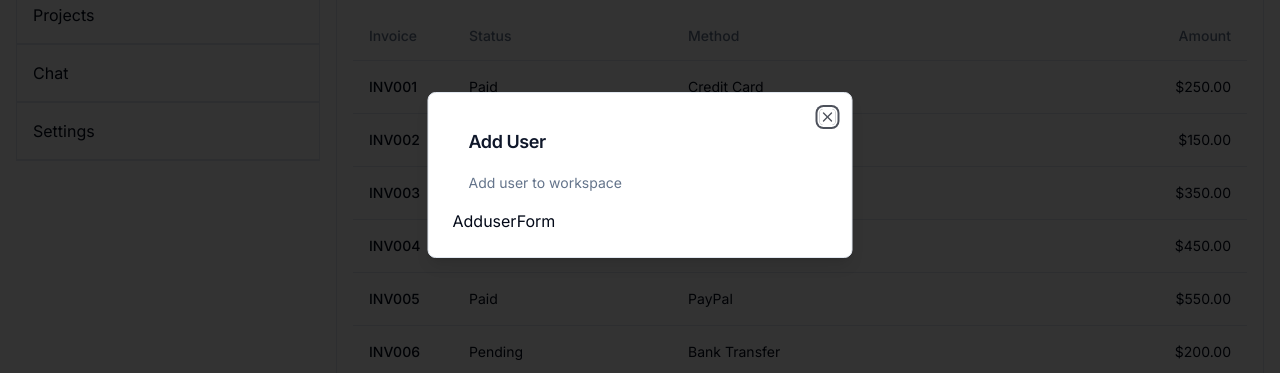
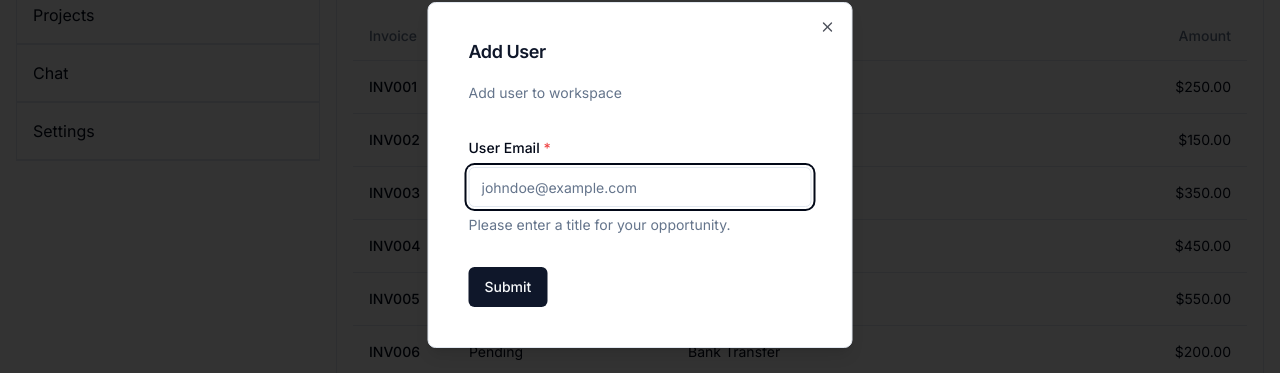
Before and after one commit to thtauhid/virtual-volunteer-network, a Next.js app: page /organization/workspaces/1/members in a window 1280 px wide. Both pictures are taken after a click on the button "Add User". Shown: the part 225-598 px from the top of the page. Built offline with nearby package versions, Linux system fonts and the light colour scheme; no server answers.

Commit message:
Invite user to workspace

```diff
--- /dev/null
+++ b/src/app/api/organization/workspaces/members/route.ts
@@ -0,0 +1,41 @@
+import prisma from "@/lib/prisma";
+
+export async function POST(request: Request) {
+  const req = await request.json();
+  console.log(req);
+  //   const result = await prisma.workspace.create({
+  //     data: {
+  //       name: req.name,
+  //       details: req.details,
+  //       ownerId: userId!,
+  //     },
+  //   });
+
+  let user = await prisma.user.findFirst({
+    where: {
+      email: req.email,
+    },
+  });
+
+  if (!user) {
+    user = await prisma.user.create({
+      data: {
+        email: req.email,
+        user_type: "volunteer",
+      },
+    });
+  }
+
+  console.log(user);
+
+  const result = await prisma.workspaceUserInvitation.create({
+    data: {
+      userId: user.id,
+      workspaceId: req.workspaceId,
+    },
+  });
+
+  console.log(result);
+
+  return Response.json({ data: result });
+}
--- a/src/app/organization/workspaces/[workspaceId]/members/AddUserForm.tsx
+++ b/src/app/organization/workspaces/[workspaceId]/members/AddUserForm.tsx
@@ -1,3 +1,98 @@
-export default function AddUserForm() {
-  return <div>AdduserForm</div>;
+"use client";
+
+import { zodResolver } from "@hookform/resolvers/zod";
+import { useForm } from "react-hook-form";
+import * as z from "zod";
+
+import { Button } from "@/components/ui/button";
+import {
+  Form,
+  FormControl,
+  FormDescription,
+  FormField,
+  FormItem,
+  FormLabel,
+  FormMessage,
+} from "@/components/ui/form";
+import { Input } from "@/components/ui/input";
+
+import { useToast } from "@/components/ui/use-toast";
+
+const formSchema = z.object({
+  email: z.string().email(),
+});
+
+type Props = {
+  workspaceId: number;
+};
+
+export default function AddUserForm(props: Props) {
+  const { toast } = useToast();
+
+  const form = useForm<z.infer<typeof formSchema>>({
+    resolver: zodResolver(formSchema),
+    defaultValues: {
+      email: "",
+    },
+  });
+
+  // 2. Define a submit handler.
+  async function onSubmit(values: z.infer<typeof formSchema>) {
+    const result = await fetch("/api/organization/workspaces/members", {
+      method: "POST",
+      body: JSON.stringify({ workspaceId: props.workspaceId, ...values }),
+    });
+
+    if (result.ok) {
+      toast({
+        title: "User Invited",
+        description: "User has been invited to the workspace",
+      });
+
+      // wait for 3 seconds and then reload the page
+      setTimeout(() => {
+        window.location.reload();
+      }, 3000);
+
+      // TODO:Close the dialog
+    } else {
+      toast({
+        title: "Failed",
+        description: "Failed to invite user to the workspace",
+      });
+    }
+  }
+
+  return (
+    <div className="p-4">
+      <Form {...form}>
+        <form onSubmit={form.handleSubmit(onSubmit)} className="space-y-8">
+          <FormField
+            control={form.control}
+            name="email"
+            render={({ field }) => (
+              <FormItem>
+                <FormLabel>
+                  User Email <span className="text-red-500">*</span>
+                </FormLabel>
+                <FormControl>
+                  <Input
+                    placeholder="johndoe@example.com"
+                    type="email"
+                    {...field}
+                  />
+                </FormControl>
+                <FormDescription>
+                  Please enter a title for your opportunity.
+                </FormDescription>
+                <FormMessage />
+              </FormItem>
+            )}
+          />
+
+          <Button type="submit">Submit</Button>
+        </form>
+      </Form>
+    </div>
+  );
 }
--- a/src/app/organization/workspaces/[workspaceId]/members/page.tsx
+++ b/src/app/organization/workspaces/[workspaceId]/members/page.tsx
@@ -1,3 +1,5 @@
+"use client";
+
 import { Button } from "@/components/ui/button";
 import {
   Dialog,
@@ -64,8 +66,12 @@ const invoices = [
 ];
 
 import AddUserForm from "./AddUserForm";
+import { useParams } from "next/navigation";
 
 export default function WorkspaceMembers() {
+  const params = useParams<{ workspaceId: string }>();
+  console.log(params);
+
   return (
     <div className="border p-4 m-4">
       <span className="flex items-center">
@@ -82,7 +88,7 @@ export default function WorkspaceMembers() {
                 Add user to workspace
               </DialogDescription>
             </DialogHeader>
-            <AddUserForm />
+            <AddUserForm workspaceId={Number(params.workspaceId)} />
           </DialogContent>
         </Dialog>
       </span>
```
Also changed, not shown: 1 other file (tests, documents, lock files or other folders).
